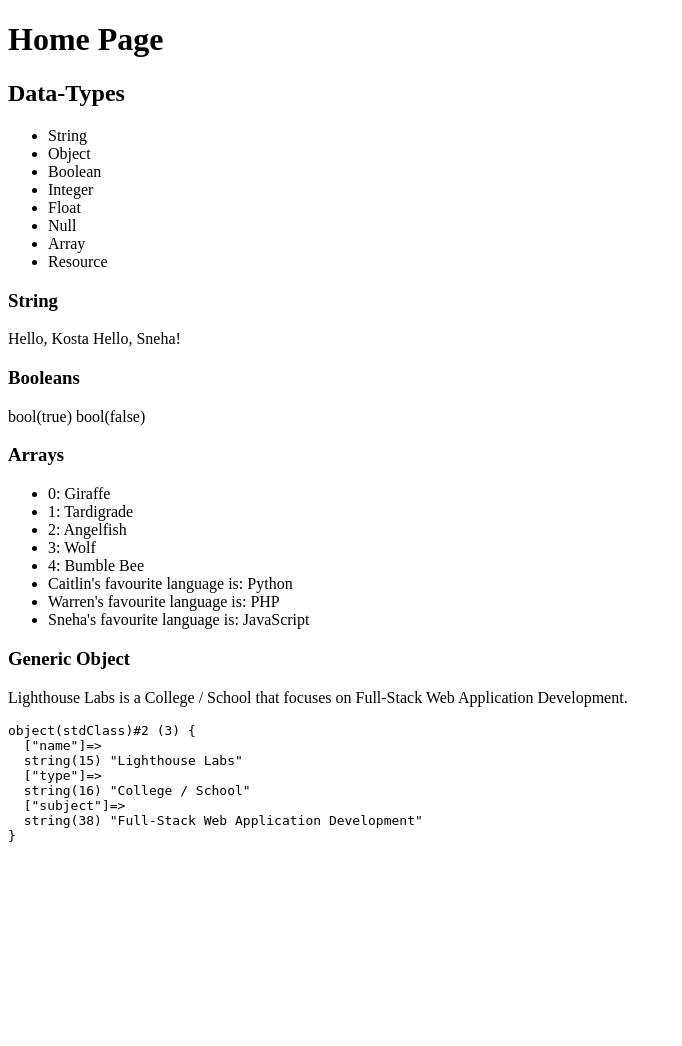
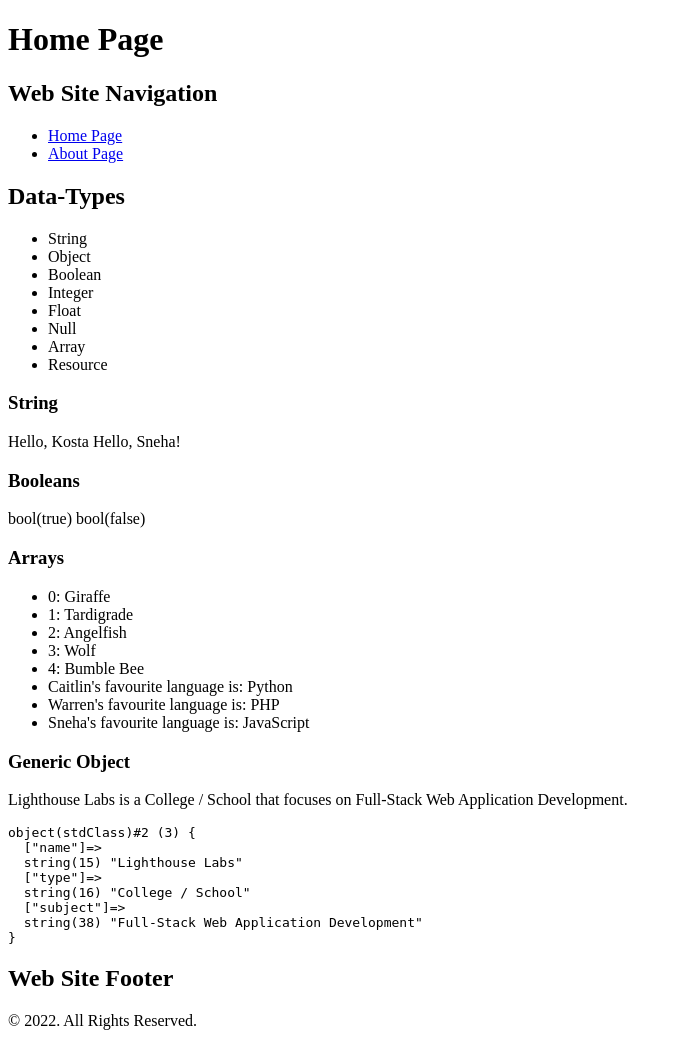
Before and after one commit to WarrenUhrich/lighthouse-labs-advanced-lecture-php, a PHP site: page / in a window 1280 px wide. Shown: the whole page, without its empty margins (0-682 px from the left). Before the commit the page ends 842 px from the top, so only its background shows below. Run offline with PHP 8.4, Linux system fonts and the light colour scheme.

Commit message:
Add template examples (include)

```diff
--- a/index.php
+++ b/index.php
@@ -1,13 +1,9 @@
-<!DOCTYPE html>
-<html lang="en">
-<head>
-    <meta charset="UTF-8">
-    <meta http-equiv="X-UA-Compatible" content="IE=edge">
-    <meta name="viewport" content="width=device-width, initial-scale=1.0">
-    <title>Home Page</title>
-</head>
-<body>
-    <h1>Home Page</h1>
+<?php
+    //$GLOBALS['title'] = 'Home Page';
+    $title = 'Home Page';
+    include './templates/header.php';
+?>
+
     <h2>Data-Types</h2>
     <ul>
         <li>String</li>
@@ -95,5 +91,5 @@
             echo '</pre>';
         ?>
     </p>
-</body>
-</html>
+
+<?php include './templates/footer.php';
--- /dev/null
+++ b/templates/footer.php
@@ -0,0 +1,9 @@
+    <footer>
+        <h2>Web Site Footer</h2>
+        <p>
+            &copy; <?php echo date('Y'); // date('Y-m-d H:i:s'); ?>.
+            All Rights Reserved.
+        </p>
+    </footer>
+</body>
+</html>
--- /dev/null
+++ b/templates/header.php
@@ -0,0 +1,11 @@
+<!DOCTYPE html>
+<html lang="en">
+<head>
+    <meta charset="UTF-8">
+    <meta http-equiv="X-UA-Compatible" content="IE=edge">
+    <meta name="viewport" content="width=device-width, initial-scale=1.0">
+    <title><?php echo $title; ?></title>
+</head>
+<body>
+    <h1><?php echo $title; ?></h1>
+    <?php include dirname(__FILE__) . '/navigation.php'; ?>
--- /dev/null
+++ b/templates/navigation.php
@@ -0,0 +1,7 @@
+<nav>
+    <h2>Web Site Navigation</h2>
+    <ul>
+        <li><a href="/index.php">Home Page</a></li>
+        <li><a href="/about.php">About Page</a></li>
+    </ul>
+</nav>
```
Also changed, not shown: about.php (added, +8 -0 lines).
